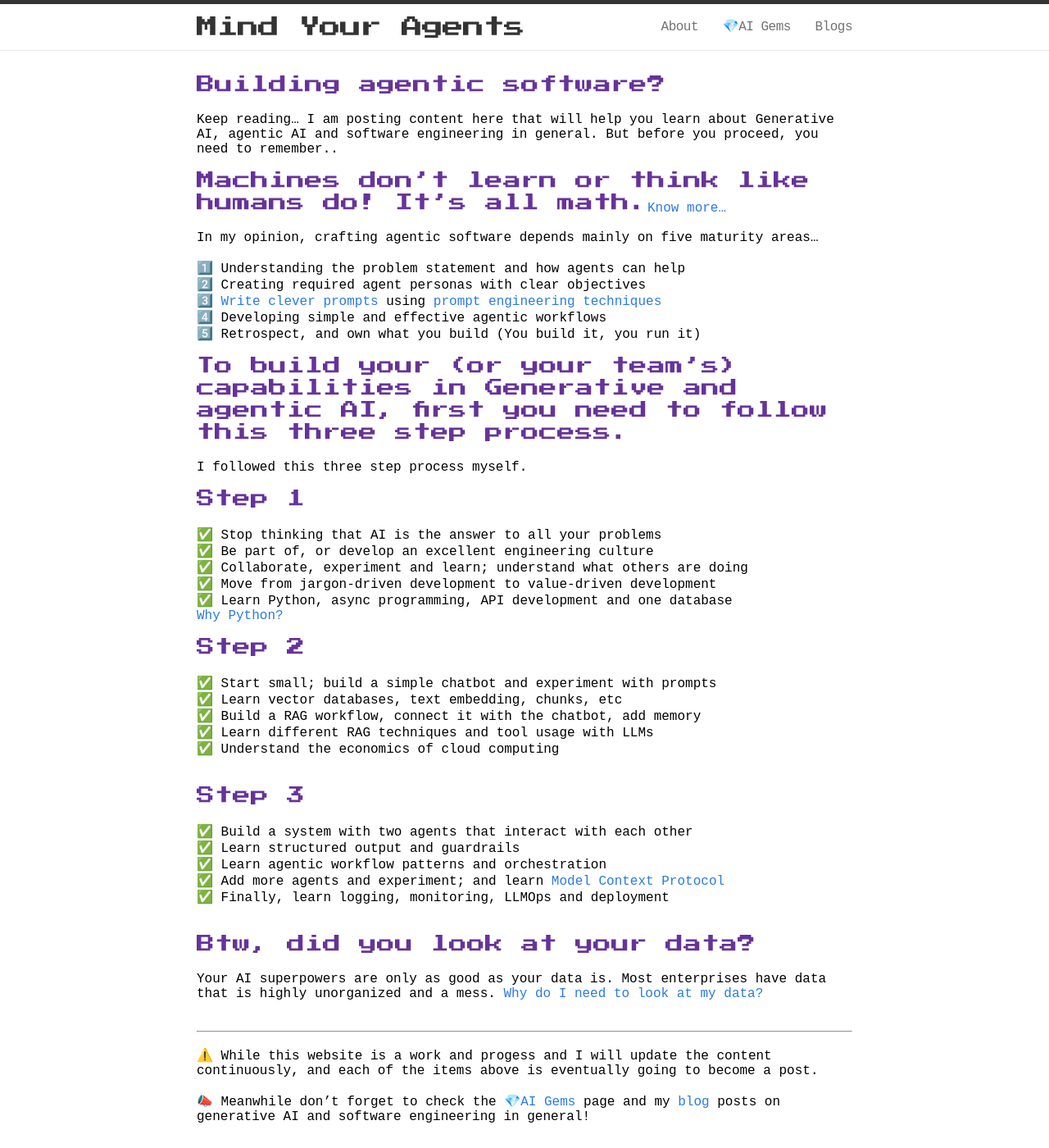
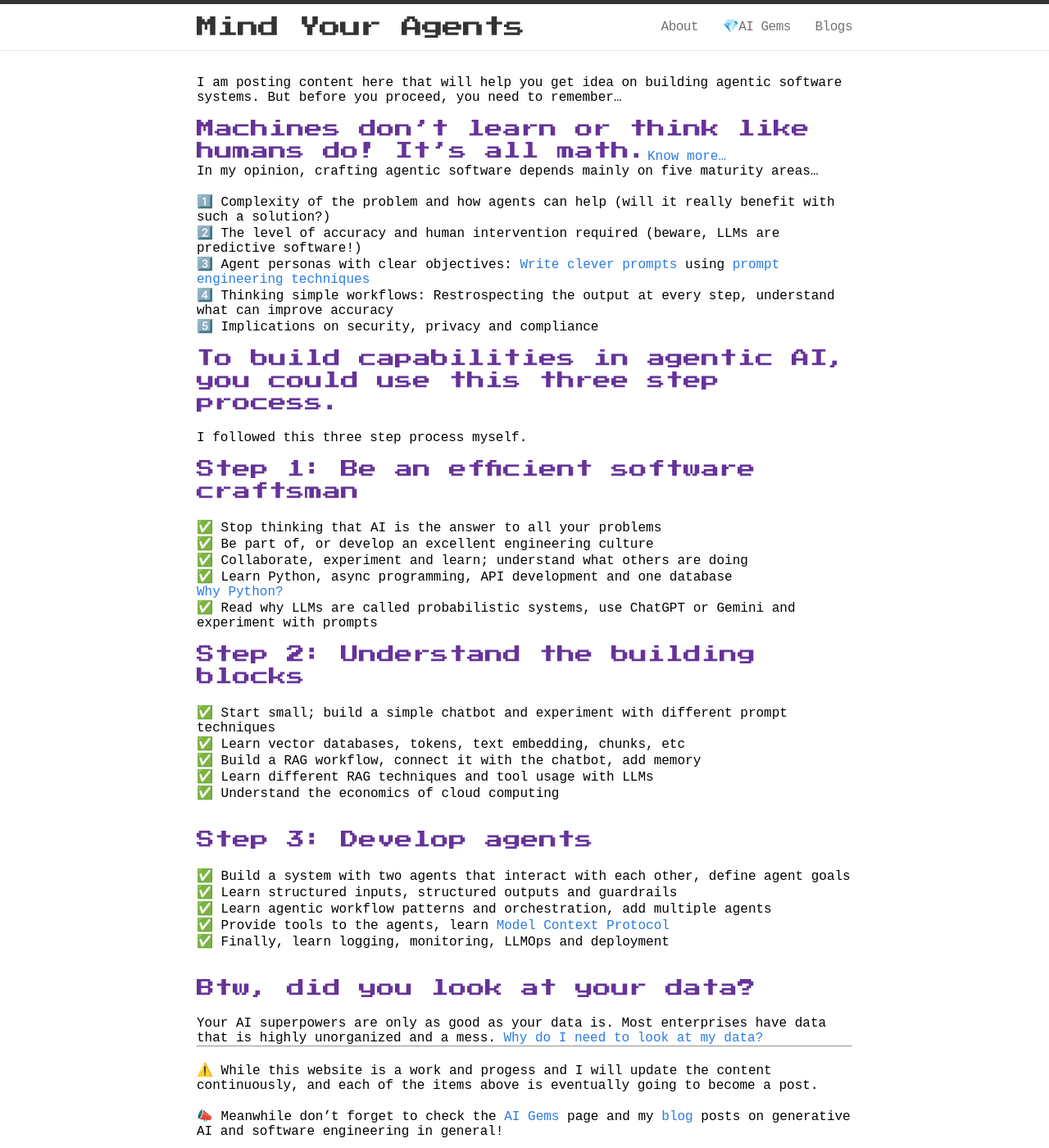
Before and after one commit to mindyouragents/mindyouragents.github.io, a Jekyll site: the page built from index.markdown, in a window 1280 px wide and 1400 px high. Shown: the whole window at 82% size. Built offline with Jekyll 4.4.1, drawn with Linux system fonts in a browser that asks for light colours; some web fonts are replaced.

Commit message:
Update index.markdown

```diff
--- a/index.markdown
+++ b/index.markdown
@@ -2,64 +2,57 @@
 layout: default
 ---
 
-<span class="important">Building agentic software?</span>
-<br />
-<br />
-
-Keep reading...
-I am posting content here that will help you learn about Generative AI, agentic AI and software engineering in general.
-But before you proceed, you need to remember..
+I am posting content here that will help you get idea on building agentic software systems.
+But before you proceed, you need to remember...
 <br />
 <br />
 <span class="important">Machines don't learn or think like humans do! It's all math.</span><a href="/2025/04/02/is-ml-really-making-machines-intelligent/">Know more...</a>
-<br />
 <br />
 
 In my opinion, crafting agentic software depends mainly on five maturity areas...
 <br />
 <br />
-1️⃣ Understanding the problem statement and how agents can help<br />
-2️⃣ Creating required agent personas with clear objectives<br />
-3️⃣ <a href="/2025/04/26/llms-and-bayes-theorem/">Write clever prompts</a> using <a href="/2025/06/22/prompt-engineering/">prompt engineering techniques</a><br />
-4️⃣ Developing simple and effective agentic workflows<br />
-5️⃣ Retrospect, and own what you build (You build it, you run it)
+1️⃣ Complexity of the problem and how agents can help (will it really benefit with such a solution?)<br />
+2️⃣ The level of accuracy and human intervention required (beware, LLMs are predictive software!)<br />
+3️⃣ Agent personas with clear objectives: <a href="/2025/04/26/llms-and-bayes-theorem/">Write clever prompts</a> using <a href="/2025/06/22/prompt-engineering/">prompt engineering techniques</a><br />
+4️⃣ Thinking simple workflows: Restrospecting the output at every step, understand what can improve accuracy<br />
+5️⃣ Implications on security, privacy and compliance
 <br />
 <br />
-<span class="important">To build your (or your team's) capabilities in Generative and agentic AI, first you need to follow this three step process.</span>
+<span class="important">To build capabilities in agentic AI, you could use this three step process.</span>
 <br />
 <br />
 I followed this three step process myself.
 <br />
 <br />
-<span class="important">Step 1</span>
+<span class="important">Step 1: Be an efficient software craftsman</span>
 <br />
 <br />
 ✅ Stop thinking that AI is the answer to all your problems<br />
 ✅ Be part of, or develop an excellent engineering culture<br />
 ✅ Collaborate, experiment and learn; understand what others are doing<br />
-✅ Move from jargon-driven development to value-driven development<br />
-✅ Learn Python, async programming, API development and one database
-<br/>
-<a href="#">Why Python?</a>
+✅ Learn Python, async programming, API development and one database<br/>
+<a href="#">Why Python?</a><br />
+✅ Read why LLMs are called probabilistic systems, use ChatGPT or Gemini and experiment with prompts
 <br />
 <br />
-<span class="important">Step 2</span>
+<span class="important">Step 2: Understand the building blocks</span>
 <br />
 <br />
-✅ Start small; build a simple chatbot and experiment with prompts<br />
-✅ Learn vector databases, text embedding, chunks, etc<br />
+✅ Start small; build a simple chatbot and experiment with different prompt techniques<br />
+✅ Learn vector databases, tokens, text embedding, chunks, etc<br />
 ✅ Build a RAG workflow, connect it with the chatbot, add memory<br />
 ✅ Learn different RAG techniques and tool usage with LLMs<br />
 ✅ Understand the economics of cloud computing<br />
 <br />
 <br />
-<span class="important">Step 3</span>
+<span class="important">Step 3: Develop agents</span>
 <br />
 <br />
-✅ Build a system with two agents that interact with each other<br />
-✅ Learn structured output and guardrails<br />
-✅ Learn agentic workflow patterns and orchestration<br />
-✅ Add more agents and experiment; and learn <a href="/2025/07/04/simple-mcp-server-configured-with-claude-desktop/">Model Context Protocol</a><br />
+✅ Build a system with two agents that interact with each other, define agent goals<br />
+✅ Learn structured inputs, structured outputs and guardrails<br />
+✅ Learn agentic workflow patterns and orchestration, add multiple agents<br />
+✅ Provide tools to the agents, learn <a href="/2025/07/04/simple-mcp-server-configured-with-claude-desktop/">Model Context Protocol</a><br />
 ✅ Finally, learn logging, monitoring, LLMOps and deployment<br />
 <br />
 <br />
@@ -68,12 +61,9 @@ I followed this three step process myself.
 <br />
 Your AI superpowers are only as good as your data is. Most enterprises have data that is highly unorganized and a mess.
 <a href="#">Why do I need to look at my data?</a>
-<br />
-<br />
-<br />
 <hr />
 <br />
 ⚠️ While this website is a work and progess and I will update the content continuously, and each of the items above is eventually going to become a post.
 <br />
 <br />
-📣 Meanwhile don't forget to check the <a href="/ai-gems">💎AI Gems</a> page and my <a href="/blogs">blog</a> posts on generative AI and software engineering in general!
+📣 Meanwhile don't forget to check the <a href="/ai-gems">AI Gems</a> page and my <a href="/">blog</a> posts on generative AI and software engineering in general!
```
